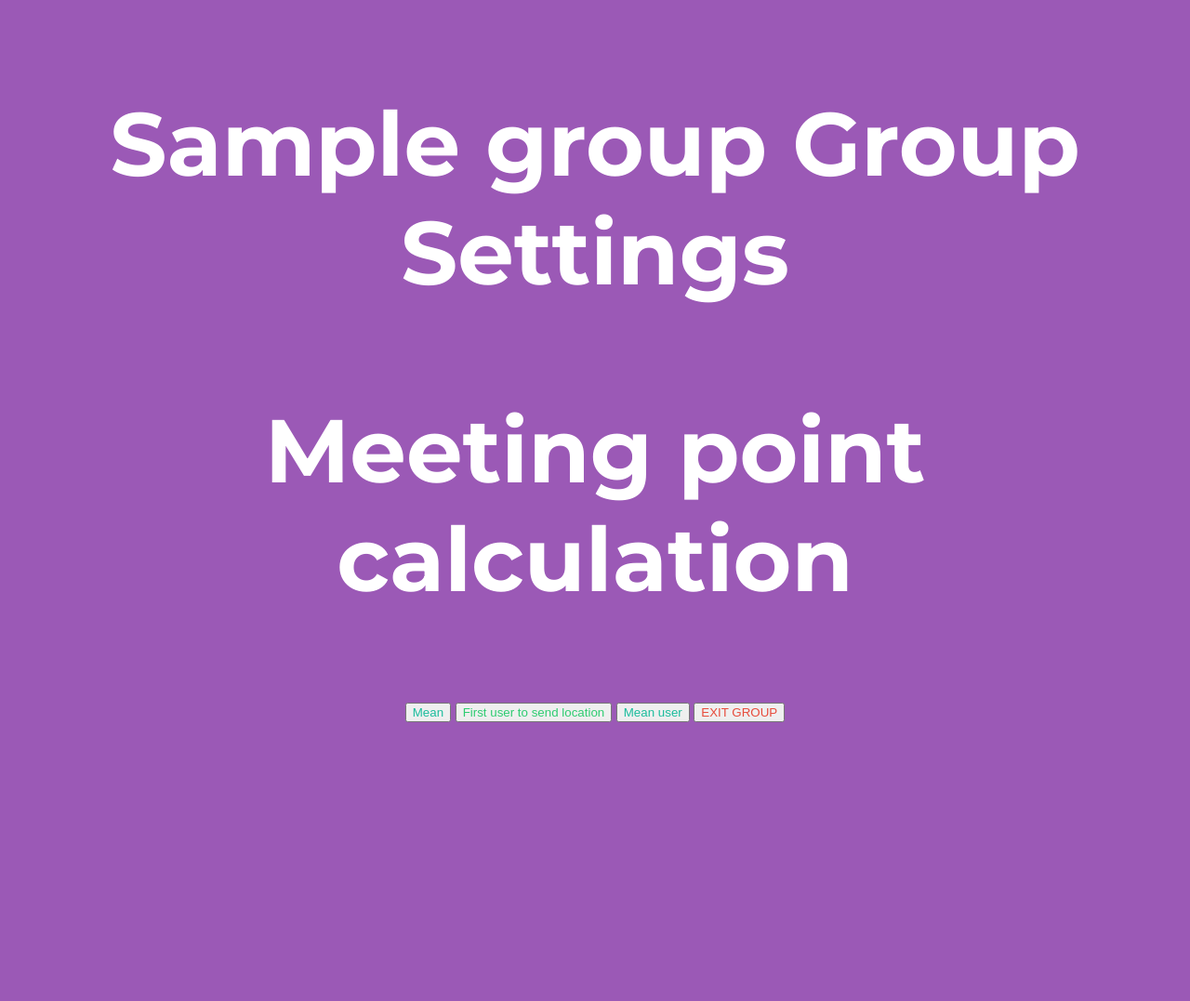
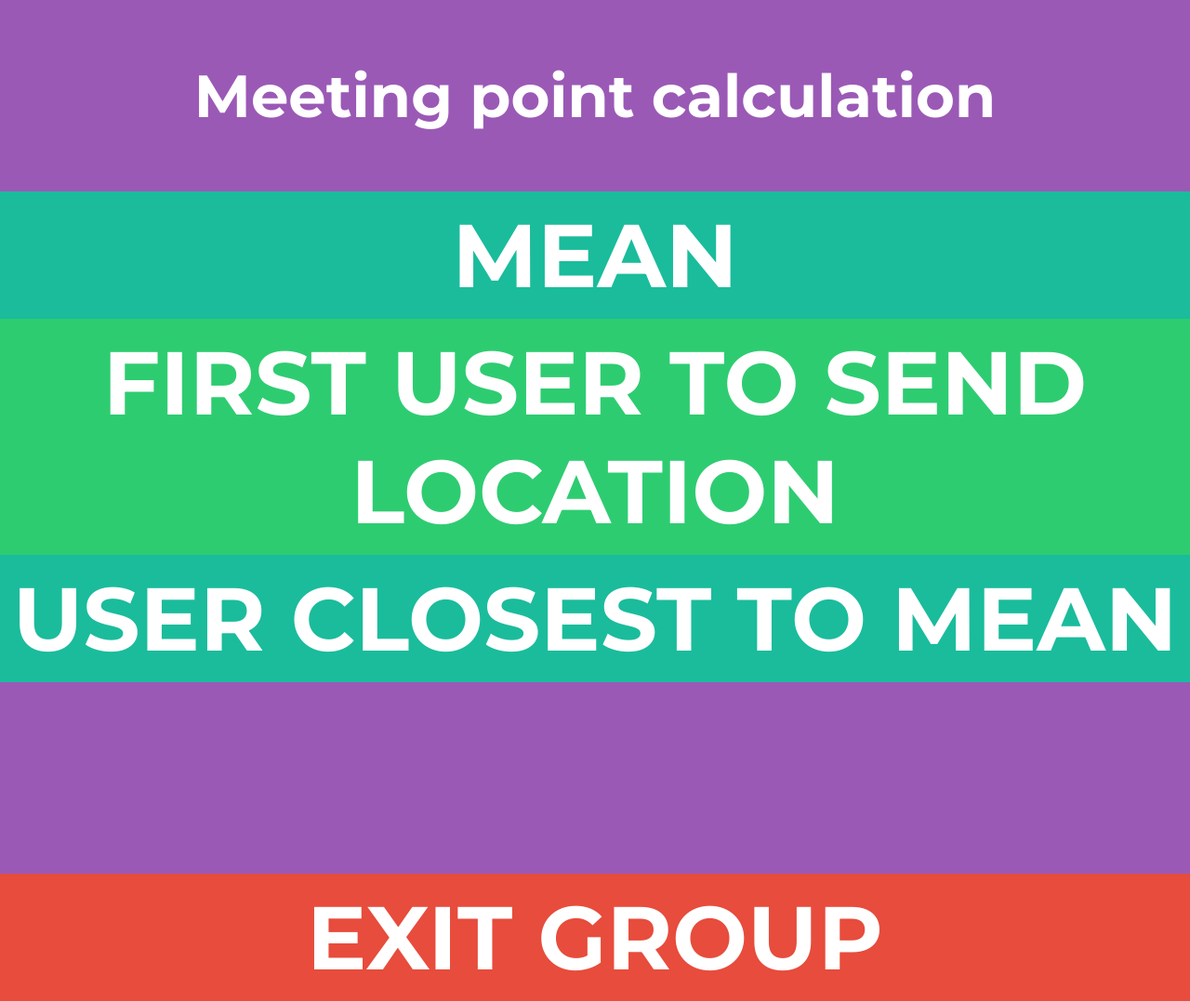
Before and after one commit to rhaps0dy/yoparty, a Django app: template yoparty/templates/yoparty/config.html in a window 1280 px wide. Shown: the whole page at 93% size. Before the commit the page ends 777 px from the top, so only its background shows below. Run offline with Django 3.2, Linux system fonts and the light colour scheme; the template is opened without the code that fills it: most values are stand-ins (such as "Sample title", 1, 10 or a date in 2020).

Commit message:
Added config page

```diff
--- /dev/null
+++ b/yoparty/static/yoparty/config.js
@@ -0,0 +1,20 @@
+window.onload = function() {
+    document.getElementById("mean").onclick = function(event) {
+        document.getElementById("command").value = "mean";
+        document.getElementById("form").submit();
+    };
+
+    document.getElementById("userLoc").onclick = function(event) {
+        document.getElementById("command").value = "userLoc";
+        document.getElementById("form").submit();
+    };
+
+    document.getElementById("userMean").onclick = function(event) {
+        document.getElementById("command").value = "userMean";
+        document.getElementById("form").submit();
+    };
+    document.getElementById("deleteUser").onclick = function(event) {
+        document.getElementById("command").value = "deleteUser";
+        document.getElementById("form").submit();
+    };
+};
--- a/yoparty/static/yoparty/yoparty.css
+++ b/yoparty/static/yoparty/yoparty.css
@@ -24,7 +24,7 @@ p {
 	text-transform: uppercase;
 }
 
-.in2, .in3, .in4, .im5 .{
+.in2, .in3, .in4, .in5{
 	margin:0 auto;
 	background-color: #3498DB;
 	width:100%;
@@ -38,20 +38,21 @@ p {
 }
 
 .in3{
-	color:#1ABC9C;
+	background-color:#1ABC9C;
 }
 
 .in4{
-	color:#2ECC71;
+	background-color:#2ECC71;
 }
 
 .in5{
-	color:#e74c3c;
+	background-color:#e74c3c;
 }
 
 .active{
     border-style: solid;
     border-color: #3498DB;
+    border-width: 0.2em;
 }
 
 .help{
--- a/yoparty/templates/yoparty/config.html
+++ b/yoparty/templates/yoparty/config.html
@@ -3,45 +3,21 @@
 {% load staticfiles %}
 <head lang="en">
 	<meta charset="UTF-8">
-	<title>Yo, configure!</title>
+	<title>{{ group }} group settings</title>
 	<link rel="stylesheet" href="{% static 'yoparty/yoparty.css' %}" type="text/css">
 	<link href='http://fonts.googleapis.com/css?family=Montserrat:700' rel='stylesheet' type='text/css'>
 </head>
-<script language="Javascript">
-	Point_calc = "";
-	var eid = document.getElementById;
-
-	eid("mean").onclick = function(event) {
-		eid("command").value = "mean";
-		eid("form").submit();
-	}
-
-	eid("userLoc").onclick = function(event) {
-		eid("command").value = "userLoc";
-		eid("form").submit();
-	}
-
-	eid("userMean").onclick = function(event) {
-		eid("command").value = "userMean";
-
-		eid("form").submit();
-	}
-	eid("deleteUser").onclick = function(event) {
-		eid("command").value = "deleteUser";
-		eid("form").submit();
-	}
-</script>
 <body>
-
-<p class="config">{{ group }} Group Settings</p>
-<p class="config">Meeting point calculation</p>
-<button id="mean" class="{% if mean_active %}active{% endif %} in3">Mean</button>
-<button id="userLoc" class="{% if userLoc_active %}active{% endif %} in4">First user to send location</button>
-<button id="userMean" class="{% if userMean_active %}active{% endif %} in3">Mean user</button>
-<button id="deleteUser" class="{% if deleteUser %}active{% endif %} in5">EXIT GROUP</button>
+<p class="message">Meeting point calculation</p>
+<button id="mean" class="{% if active_mean %}active {% endif %}in3">Mean</button>
+<button id="userLoc" class="{% if active_userLoc %}active {% endif %}in4">First user to send location</button>
+<button id="userMean" class="{% if active_userMean %}active {% endif %}in3">User closest to mean</button>
+<p class="message">&nbsp;</p>
+<button id="deleteUser" class="{% if active_deleteUser %}active {% endif %}in5">EXIT GROUP</button>
 <form id="form" method="POST">
 	{% csrf_token %}
 	<input id="command" type="hidden"/>
 </form>
 </body>
+<script src="{% static 'yoparty/config.js' %}"></script>
 </html>
--- a/yoparty/urls.py
+++ b/yoparty/urls.py
@@ -7,6 +7,8 @@ urlpatterns = patterns('',
     url(r'^$', views.create_or_join_group),
     url(r'^help/(?P<group>' + GROUP_REGEX.strip("^$") + r')/(?P<username>' + GROUP_REGEX.strip("^$") + r')/$',
         views.help_page, name='help_page'),
+    url(r'^config/(?P<group>' + GROUP_REGEX.strip("^$") + r')/(?P<username>' + GROUP_REGEX.strip("^$") + r')/$',
+        views.config_page, name='config_page'),
     url(r'^cb/$', views.yo_register),
     url(r'^cb/(?P<cb_code>[' + RANDOM_ALLOWED_CHARS + r']+)/$', views.yo_group, name='group_callback'),
 )
```
Also changed, not shown: yoparty/views.py (+9 -1 lines).
